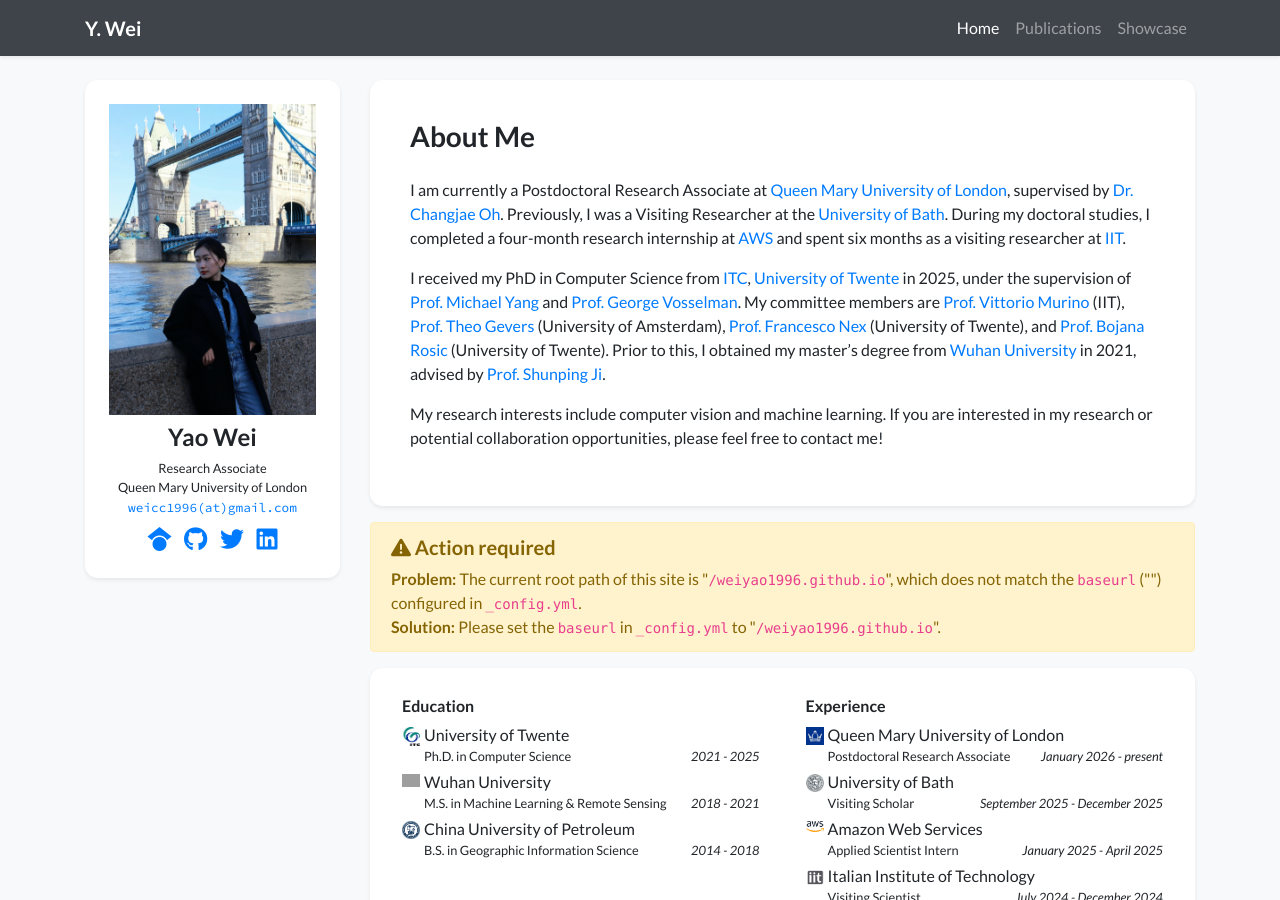
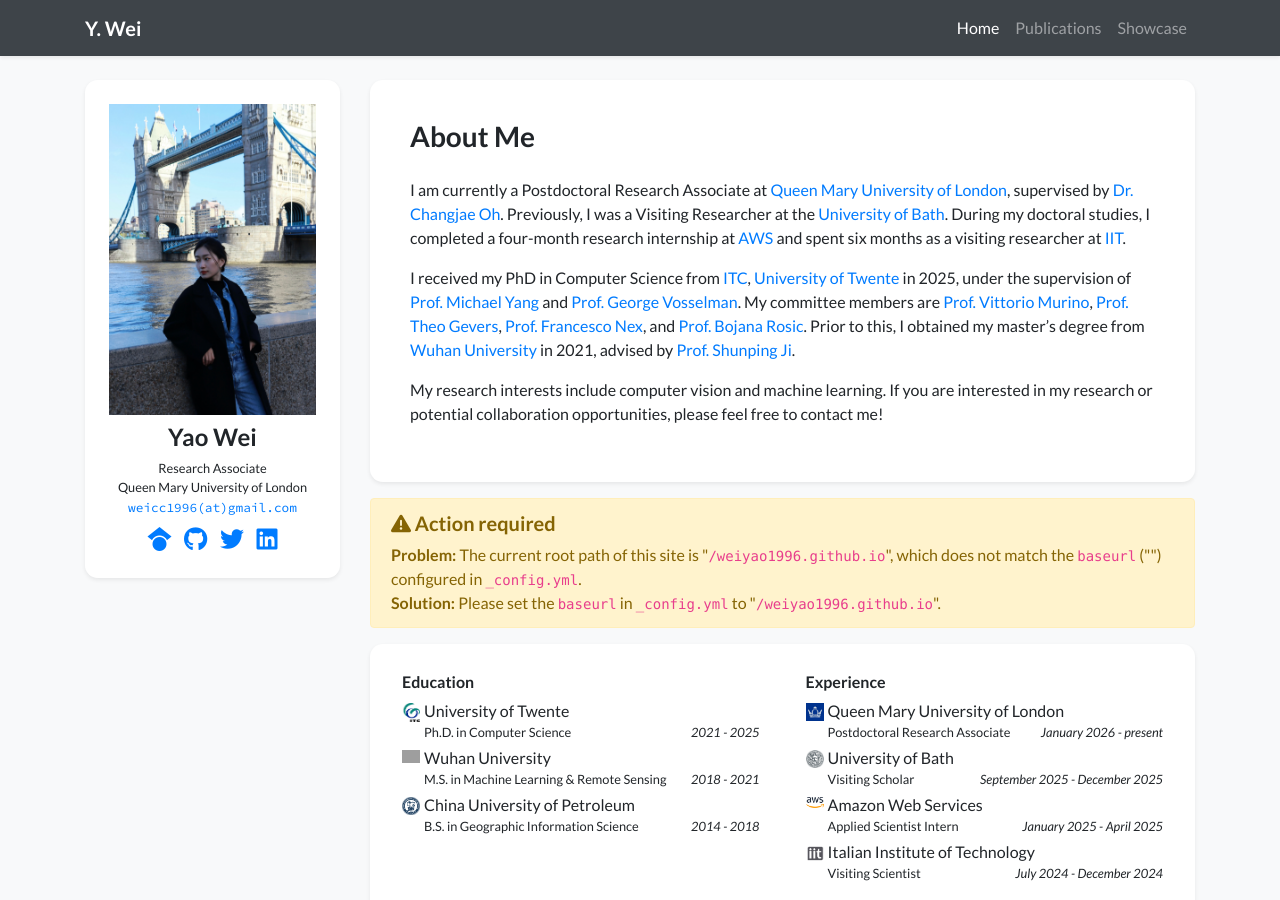
Before and after one commit to weiyao1996/weiyao1996.github.io, a Jekyll site: the page built from index.html, in a window 1280 px wide and 900 px high. Built offline with Jekyll 4.4.1, drawn with Linux system fonts in a browser that asks for light colours; nearby versions of some CDN libraries; a style sheet for code colours, icons or effects is not loaded; grey boxes are pictures that could not be loaded.

Commit message:
Update profile.yml

```diff
--- a/_data/profile.yml
+++ b/_data/profile.yml
@@ -28,7 +28,7 @@
   </p>
   <p>
     I received my PhD in Computer Science from <a href="https://www.itc.nl/" target="_blank">ITC</a>, <a href="https://www.utwente.nl/" target="_blank">University of Twente</a> in 2025, under the supervision of <a href="https://sites.google.com/site/michaelyingyang" target="_blank">Prof. Michael Yang</a> and <a href="https://research.utwente.nl/en/persons/george-vosselman" target="_blank">Prof. George Vosselman</a>.
-    My committee members are <a href="https://www.iit.it/people-details/-/people/vittorio-murino" target="_blank">Prof. Vittorio Murino</a> (IIT), <a href="https://staff.fnwi.uva.nl/th.gevers/", target="_blank">Prof. Theo Gevers</a> (University of Amsterdam), <a href="https://people.utwente.nl/f.nex", target="_blank">Prof. Francesco Nex</a> (University of Twente), and <a href="https://people.utwente.nl/b.rosic", target="_blank">Prof. Bojana Rosic</a> (University of Twente).
+    My committee members are <a href="https://www.iit.it/people-details/-/people/vittorio-murino" target="_blank">Prof. Vittorio Murino</a>, <a href="https://staff.fnwi.uva.nl/th.gevers/", target="_blank">Prof. Theo Gevers</a>, <a href="https://people.utwente.nl/f.nex", target="_blank">Prof. Francesco Nex</a>, and <a href="https://people.utwente.nl/b.rosic", target="_blank">Prof. Bojana Rosic</a>.
     Prior to this, I obtained my master’s degree from <a href="http://en.whu.edu.cn/" target="_blank">Wuhan University</a> in 2021, advised by <a href="http://gpcv.whu.edu.cn/" target="_blank">Prof. Shunping Ji</a>.
   </p>
   <p>
```
